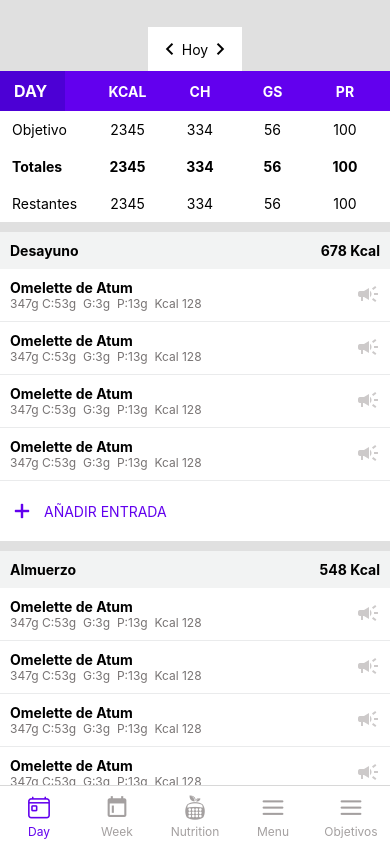
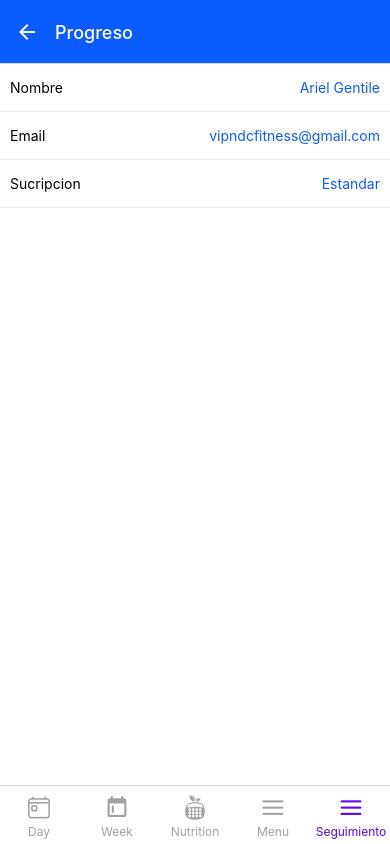
Before and after one commit to ariel151515/Flextonica, a React Native app in the folder Flextonica-Frontend/: screen /Progreso in a window 390 px wide. Built offline with nearby package versions, Linux system fonts and the light colour scheme.

Commit message:
retoques

```diff
--- a/Flextonica-Frontend/navigation/Navigation.jsx
+++ b/Flextonica-Frontend/navigation/Navigation.jsx
@@ -10,14 +10,15 @@ import MenuScreen from '../screens/MenuScreen/MenuScreen';
 import NutritionTabs from '../screens/NutritionTabs/NutritionTabs';
 //import PerfilUserScreen from '../screens/PerfilUserScreen/PerfilUserScreen';
 //import ObjetivosScreen from '../screens/ObjetivosScreen/ObjetivosScreen';
-import RecordatoriosScreen from '../screens/RecordatoriosScreen/RecordatoriosScreen';
+//import RecordatoriosScreen from '../screens/RecordatoriosScreen/RecordatoriosScreen';
+import ProgresoScreen from '../screens/ProgresoScreen/ProgresoScreen';
 
 // Iconos tab
 import { Feather } from '@expo/vector-icons'; // menú
 import { Ionicons } from '@expo/vector-icons'; // día
 import { MaterialCommunityIcons } from '@expo/vector-icons'; // semana
 import { FontAwesome5 } from '@expo/vector-icons'; // nutrición
-import ObjetivosScreen from '../screens/ObjetivosScreen/ObjetivosScreen';
+
 
 const Tab = createBottomTabNavigator();
 
@@ -118,8 +119,8 @@ const TabGroup = () => {
 
 
          <Tab.Screen
-                name="Objetivos"
-                component={ObjetivosScreen}
+                name="Progreso"
+                component={ProgresoScreen}
                 options={{
                     tabBarIcon: ({ focused, color, size }) => (
                         <Feather
@@ -129,7 +130,7 @@ const TabGroup = () => {
                     ),
                     tabBarLabel: ({ focused, color }) => (
                         <Text style={{ fontSize: 12, marginBottom:5, color: color, marginTop:-5}}>
-                            Objetivos
+                            Seguimiento
                         </Text>
                     ),
 
--- /dev/null
+++ b/Flextonica-Frontend/screens/ProgresoScreen/ProgresoScreen.jsx
@@ -0,0 +1,78 @@
+import React from 'react'
+import { View, Text, StyleSheet, TouchableOpacity } from 'react-native';
+import { useNavigation } from '@react-navigation/native';
+import { MaterialIcons } from '@expo/vector-icons';
+
+
+export const Item = ({clave, valor}) => {
+    return (
+        <View style={styles.item}>
+            <View><Text>{clave}</Text></View>
+            <View><Text style={styles.valor}>{valor}</Text></View>
+        </View>
+    );
+}
+
+
+const ProgresoScreen = () => {
+
+    const navigation = useNavigation();
+
+    React.useLayoutEffect(() => {
+      navigation.setOptions({
+        headerStyle: {
+          backgroundColor: '#0B5CFF',
+        },
+        headerTintColor: '#fff',
+        headerLeft: () => (
+          <TouchableOpacity
+            style={styles.backButton}
+            onPress={() => navigation.navigate('MenuScreen')} // Aquí modificamos la función onPress para navegar a MenuScreen
+          >
+            <MaterialIcons name="arrow-back" size={24} color="#fff" />
+          </TouchableOpacity>
+        ),
+      });
+    }, [navigation]);
+
+  return (
+    <View style={styles.container}>
+           <View style={styles.contenedorItem}>
+                <Item clave="Nombre" valor="Ariel Gentile" />
+                <Item clave="Email" valor="vipndcfitness@gmail.com"/>
+                <Item clave="Sucripcion" valor="Estandar"/>
+           </View>
+    </View>
+  )
+}
+
+// Definición de estilos
+const styles = StyleSheet.create({
+  backButton: {
+    marginLeft: 15,
+  },
+  item:{
+    display: 'flex',
+    flexDirection: 'row',
+    justifyContent:'space-between',
+    paddingTop: 15,
+    paddingBottom: 15,
+    paddingLeft: 10,
+    paddingRight: 10,
+    backgroundColor: '#fff',
+    borderBottomWidth: 0.6,
+    borderBottomColor: '#EAEBEC',
+  },
+  valor:{
+    color: '#0B5CFF',
+  },
+  contenedorItem:{
+    flex: 1,
+  },
+  container: { // Estilo del contenedor principal
+    flex: 1,
+    backgroundColor: '#Ffff', // Color de fondo opcional
+  }
+});
+
+export default ProgresoScreen;
```
